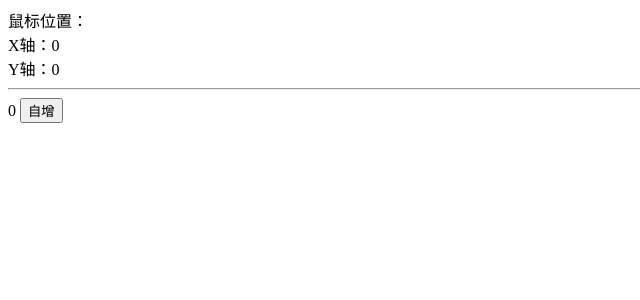
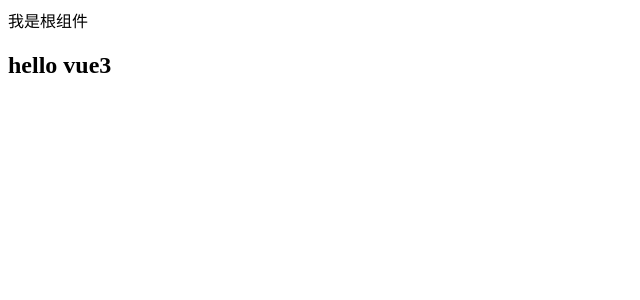
Before and after one commit to kinwgze/vue-study, a Vue app: page / in a window 1280 px wide. Shown: the top 300 px of the page, without its empty margins (0-640 px from the left). Built offline with nearby package versions, Linux system fonts and the light colour scheme.

Commit message:
2022.10.27 【2】

```diff
--- a/src/App.vue
+++ b/src/App.vue
@@ -1,97 +1,25 @@
-<!--
 <template>
   <div class="container">
     我是根组件
-  </div>
-</template>
-<script>
-export default {
-  name: 'App'
-}
-</script>
--->
-
-<!--选项api
-<template>
-  <div class="container">
-    <div>鼠标位置：</div>
-    <div>X轴：{{x}}</div>
-    <div>Y轴：{{y}}</div>
-    <hr>
-    <div>{{count}} <button @click="add()">自增</button></div>
+    <h2 @click="say()">{{msg}}</h2>
   </div>
 </template>
 <script>
 export default {
   name: 'App',
-  data () {
-    return {
-      x: 0,
-      y: 0,
-      count: 0
+  // 1. 组合API的起点，基本上所有的组合api代码都在里面写
+  // 2. 在组件实例创建前执行
+  // 3. setup中不能用this，此时的this是undefined
+  // 4. 模板中需要使用的数据和函数，需要在setup中返回
+  setup () {
+    console.log(this)
+    const msg = 'hello vue3'
+
+    const say = () => {
+      console.log('hello vue3.2')
     }
-  },
-  mounted() {
-    document.addEventListener('mousemove', this.move)
-  },
-  methods: {
-    move(e) {
-      this.x = e.pageX
-      this.y = e.pageY
-    },
-    add () {
-      this.count++
-    }
-  },
-  destroyed() {
-    document.removeEventListener('mousemove', this.move)
-  }
-}
-</script>-->
+    return {msg , say}
 
-<!--组合api-->
-<template>
-  <div class="container">
-    <div>鼠标位置：</div>
-    <div>X轴：{{x}}</div>
-    <div>Y轴：{{y}}</div>
-    <hr>
-    <div>{{count}} <button @click="add()">自增</button></div>
-  </div>
-</template>
-<script>
-import { onMounted, onUnmounted, reactive, ref, toRefs } from 'vue'
-export default {
-  name: 'App',
-  setup () {
-    // 鼠标移动逻辑
-    const mouse = reactive({
-      x: 0,
-      y: 0
-    })
-    const move = e => {
-      mouse.x = e.pageX
-      mouse.y = e.pageY
-    }
-    onMounted(()=>{
-      document.addEventListener('mousemove',move)
-    })
-    onUnmounted(()=>{
-      document.removeEventListener('mousemove',move)
-    })
-
-    // 累加逻辑
-    const count = ref(0)
-    const add = () => {
-      count.value ++
-    }
-
-    // 返回数据
-    return {
-      ...toRefs(mouse),
-      count,
-      add
-    }
   }
 }
 </script>
```
